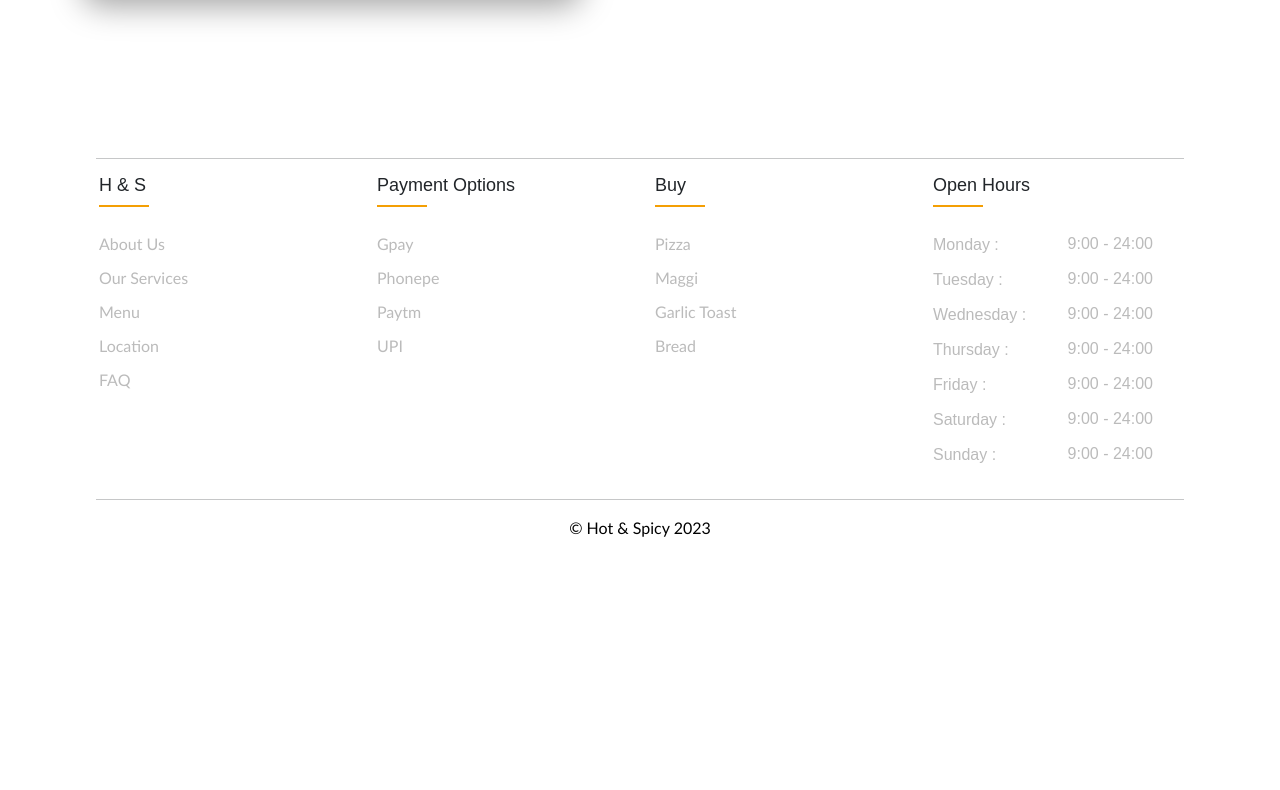
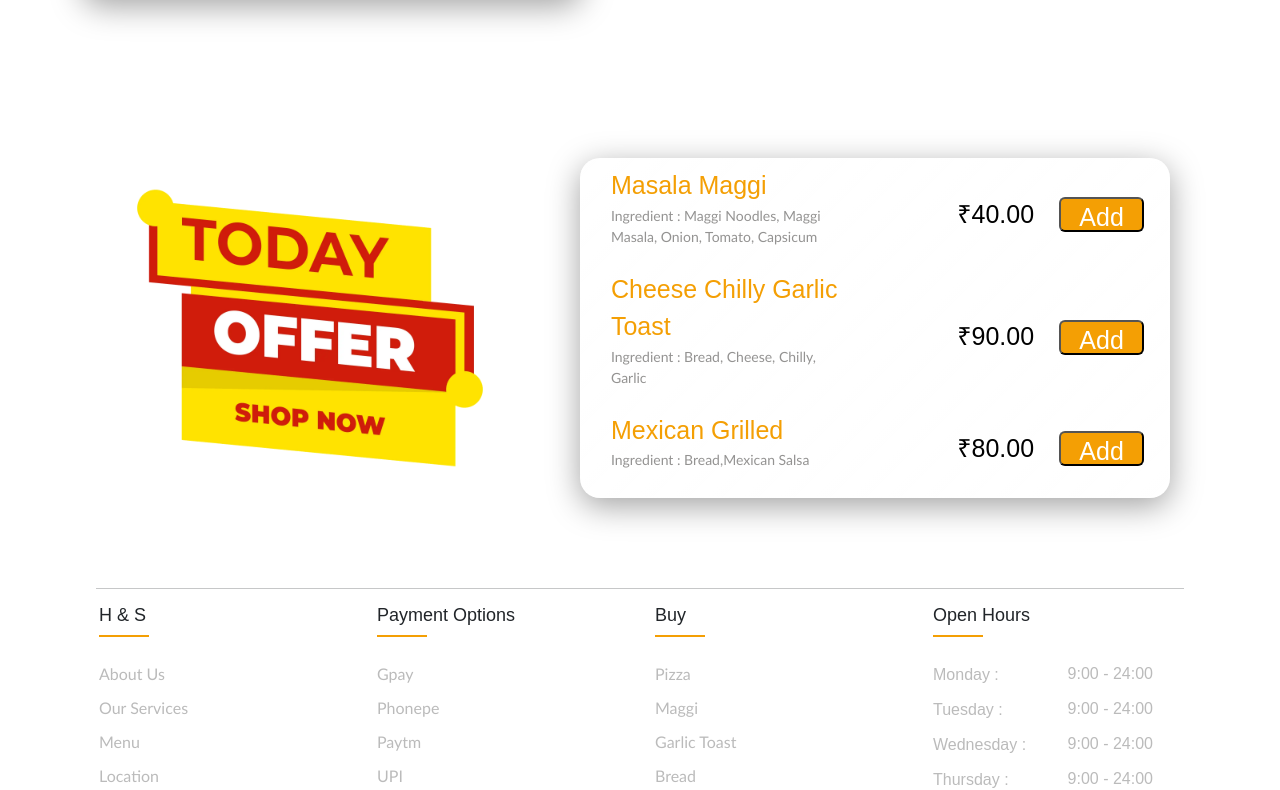
Before and after one commit to harshh100/h_s_client, a React (Create React App) app: page / in a window 1280 px wide. Shown: the part 850-1640 px from the top of the page. Before the commit the page ends 1406 px from the top, so only its background shows below. Built offline with nearby package versions, Linux system fonts and the light colour scheme.

Commit message:
harsh name context & today offer

```diff
--- a/src/App.css
+++ b/src/App.css
@@ -489,6 +489,29 @@ p {
   background-color: #00000000;
 }
 
+.today_special_itm {
+  margin: 30px 0px;
+  background: linear-gradient(135deg, rgba(255, 255, 255, 0.1), rgba(255, 255, 255, 0));
+  backdrop-filter: blur(10px);
+  -webkit-backdrop-filter: blur(10px);
+  border-radius: 20px;
+  border: 1px solid rgba(255, 255, 255, 0.18);
+  box-shadow: 0 8px 32px 0 rgba(0, 0, 0, 0.37);
+  width: min-content;
+}
+
+.today_special {
+  margin: 30px auto;
+  width: fit-content;
+  display: flex;
+}
+
+.today_offer {
+  margin-right: 70px;
+  width: 400px;
+}
+
+
 @import url('https://fonts.googleapis.com/css2?family=Poppins:wght@100;200;300;400;500;600;700;800;900&display=swap');
 
 * {
--- a/src/components/Footer.js
+++ b/src/components/Footer.js
@@ -1,6 +1,9 @@
-import React from 'react';
+import React, { useContext } from 'react';
+import { useName } from '../context/Itmcontext';
+
 
 const Footer = () => {
+    const { name } = useName();
     return (
         <footer class="footer">
             <div class="con">
@@ -49,7 +52,7 @@ const Footer = () => {
                 </div>
                 <hr />
             </div>
-            <p className="text-center">© Hot & Spicy 2023</p>
+            <p className="text-center">©{name} Hot & Spicy 2023</p>
         </footer>
         // <footer>
         //     <hr />
--- a/src/components/Home.js
+++ b/src/components/Home.js
@@ -3,6 +3,10 @@ import Logo from './Img/is_here.png'
 import Imgbur from './Img/burgerimg-nobg.png'
 import cart from './Img/cart.png'
 import { Link } from "react-router-dom";
+import Type_list from './Type_list'
+import today_offer from './Img/today_offer.png'
+
+const today_special = [{ name: 'Masala Maggi', price: 40, ingredient: 'Maggi Noodles, Maggi Masala, Onion, Tomato, Capsicum' }, { name: 'Cheese Chilly Garlic Toast', price: 90, ingredient: 'Bread, Cheese, Chilly, Garlic' }, { name: 'Mexican Grilled', price: 80, ingredient: 'Bread,Mexican Salsa' }]
 export default class home extends Component {
   render() {
     return (
@@ -26,6 +30,12 @@ export default class home extends Component {
             </div>
           </div>
         </div>
+        <div className='today_special'>
+          <img src={today_offer} alt="" className="today_offer" />
+          <div className="today_special_itm">
+            <Type_list types={today_special} />
+          </div>
+        </div >
       </>
     )
   }
--- /dev/null
+++ b/src/context/Itmcontext.js
@@ -0,0 +1,17 @@
+import { useContext, createContext } from "react";
+
+const AppContext = createContext();
+
+const AppProvider = ({ children }) => {
+    return (
+        <AppContext.Provider value={{ name: 'harsh' }} >{children}</AppContext.Provider>
+    )
+}
+
+//custom hook
+const useName = () => {
+    return useContext(AppContext);
+}
+
+
+export { AppProvider, AppContext, useName }
--- a/src/index.js
+++ b/src/index.js
@@ -3,11 +3,14 @@ import ReactDOM from 'react-dom/client';
 import './index.css';
 import App from './App';
 import reportWebVitals from './reportWebVitals';
+import { AppProvider } from './context/Itmcontext';
 
 const root = ReactDOM.createRoot(document.getElementById('root'));
 root.render(
   <React.StrictMode>
-    <App />
+    <AppProvider>
+      <App />
+    </AppProvider>
   </React.StrictMode>
 );
 
```
Also changed, not shown: src/components/Img/today_offer.png (added).
